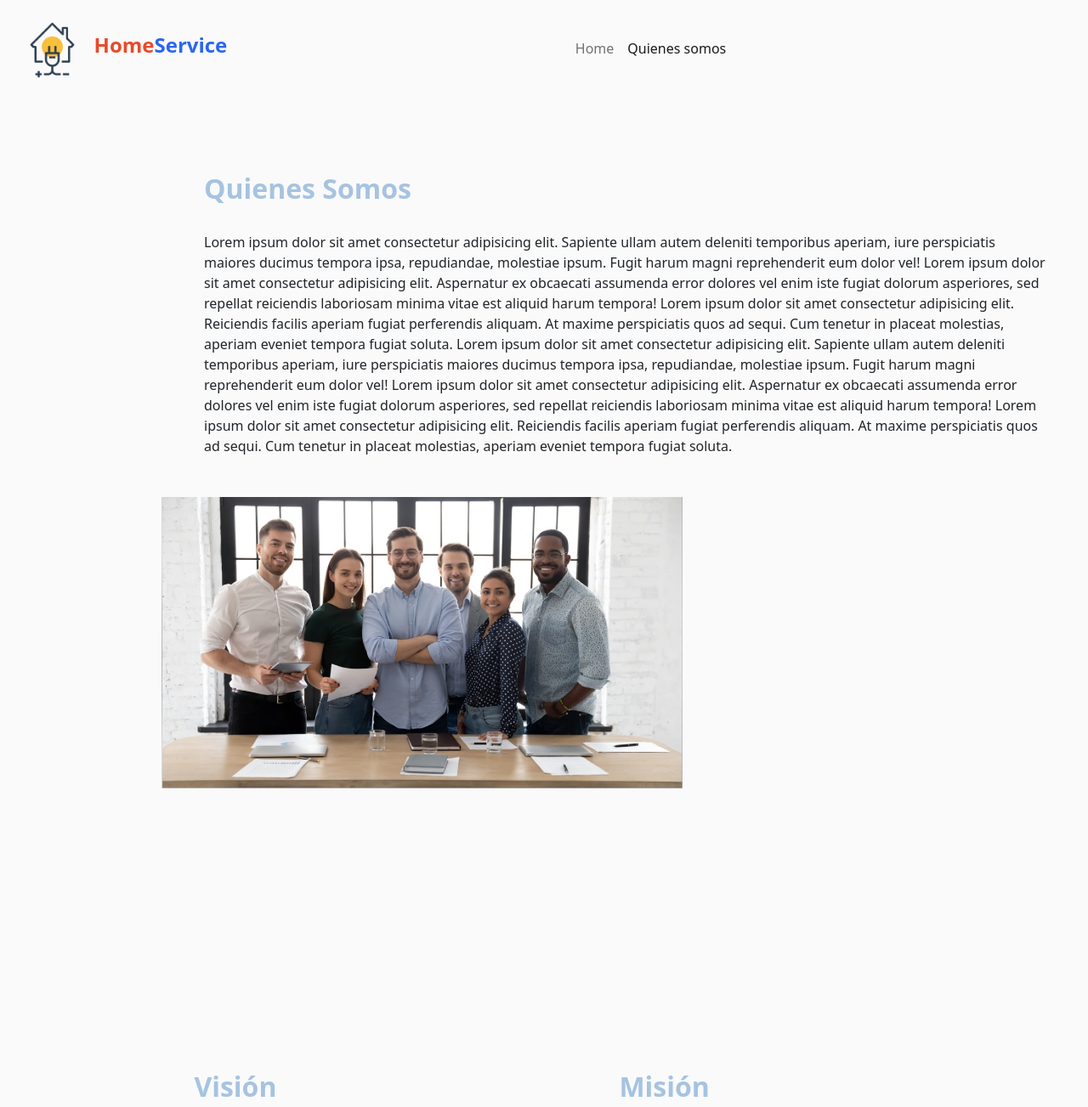
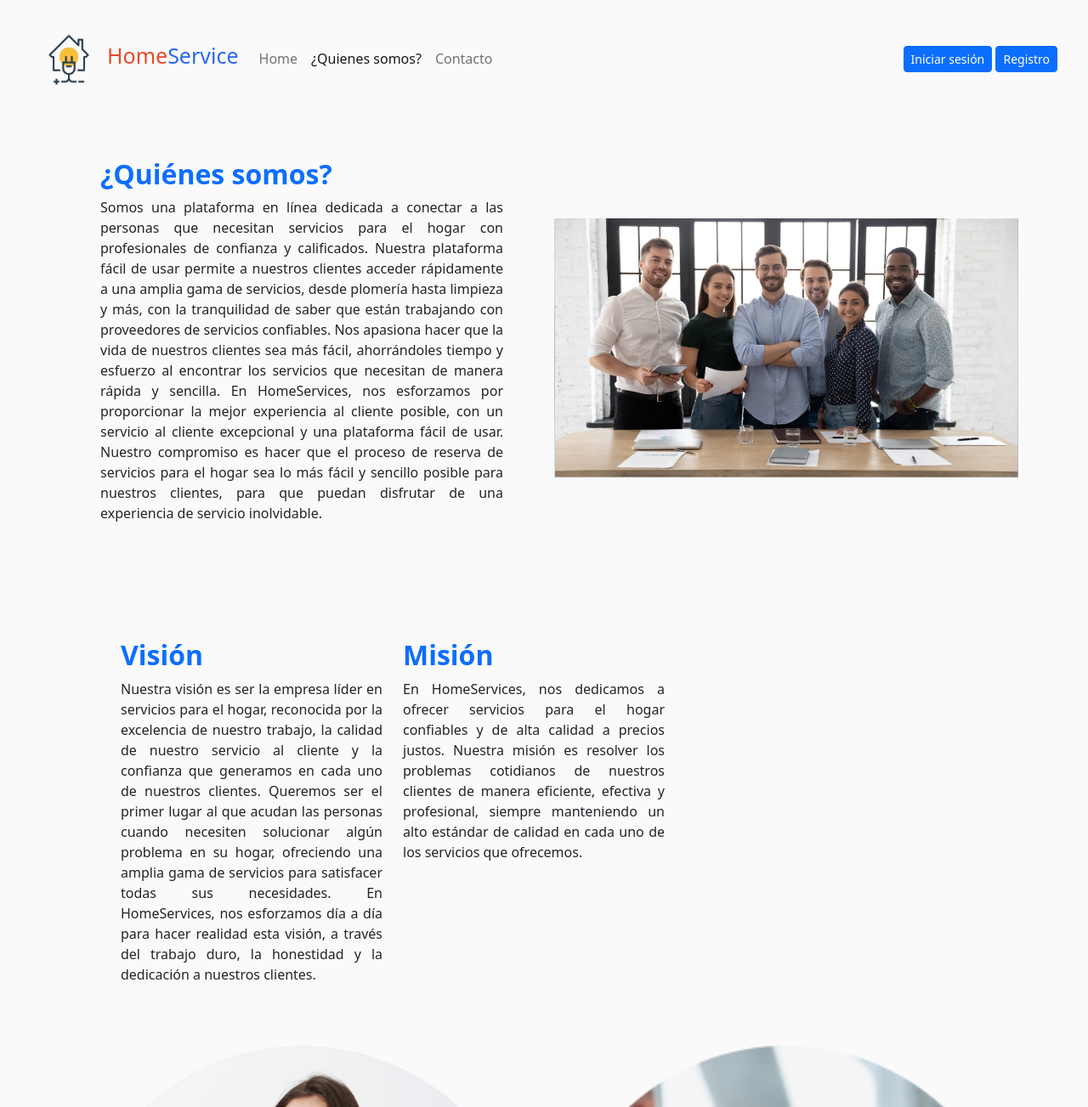
Before and after one commit to KarolCifuentes/PreEntrega2ParraCifuentes, a website: page html/quienes_somos.html in a window 1280 px wide. Shown: the top 1303 px of the page at 85% size. Drawn offline with nearby package versions, Linux system fonts and the light colour scheme; files that its build step writes are made by us from their sources.

Commit message:
responsive casi terminado en todas las paginas

```diff
--- a/html/quienes_somos.html
+++ b/html/quienes_somos.html
@@ -31,177 +31,122 @@
 </head>
 
 <body>
-    <nav class="navbar navbar-expand-lg bg-body-tertiary">
+    <nav class="navbar navbar-expand-lg p-4">
         <div class="container-fluid">
-            <div class="logo d-flex">
-                <img class="logo-img" src="/img/logo.png" alt="logo img" width="15%">
-                <h1 class="fs-4 d-flex align-items-center"><b><span class="color-home">Home</span><span class="color-services">Service</span></b></h1>
-            </div>
+            <img src="/img/logo.png" alt="img logo" width="90em">
+            <h1 class="title"><span class="color-home">Home</span><span class="color-services">Service</span></h1>
+
             <button class="navbar-toggler" type="button" data-bs-toggle="collapse"
                 data-bs-target="#navbarSupportedContent" aria-controls="navbarSupportedContent" aria-expanded="false"
                 aria-label="Toggle navigation">
                 <span class="navbar-toggler-icon"></span>
             </button>
             <div class="collapse navbar-collapse" id="navbarSupportedContent">
-                <ul class="navbar-nav me-auto mb-2 mb-lg-0">
+                <ul class="navbar-nav me-auto mb-2 mx-3 mb-lg-0 ">
                     <li class="nav-item">
                         <a class="nav-link" aria-current="page" href="/index.html">Home</a>
                     </li>
                     <li class="nav-item">
-                        <a class="nav-link active" href="/html/quienes_somos.html">Quienes somos</a>
+                        <a class="nav-link active" href="/html/quienes_somos.html">¿Quienes somos?</a>
+                    </li>
+                    <li class="nav-item">
+                        <a class="nav-link">Contacto</a>
                     </li>
                 </ul>
-                <!-- <form class="d-flex" role="search">
-                    <input class="form-control me-2" type="search" placeholder="Search" aria-label="Search">
-                    <button class="btn btn-outline-success" type="submit">Search</button>
-                </form> -->
+                <div>
+                    <a type="button" class="btn btn-primary btn-sm" href="login.html">Iniciar sesión</a>
+                    <a type="button" class="btn btn-primary btn-sm" href="registro.html">Registro</a>
+                </div>
             </div>
         </div>
     </nav>
     <main>
-        <br><br><br>
-        <section> <!--section 1 about us-->
-            <div class="row justify-content-around">
-                <div class="row mx-lg-n5">
-                    <div class="col py-3 px-lg-5" style="margin-left: 15%;">
-                        <h2 style="color: rgb(166, 195, 225);"><b>Quienes Somos</b></h2>
+        <!-- <br><br><br> -->
+        <!-- <section> section 1 about us -->
+        <div class="container">
+            <div class="row d-flex align-items-center"><!--justify-content-around-->
+                <div class="card-text col-sm-12 col-md-6 col-lg-6 col-xl-6 mt-5 mb-5 px-5"><!--mx-lg-n5-->
+                    <!-- <div class="col py-3 px-lg-5" >style="margin-left: 15%;" -->
+                    <h2 class="text-primary"><b>¿Quiénes somos?</b></h2>
                     <p>
-                            <br>
-                            Lorem ipsum dolor sit amet consectetur adipisicing elit. Sapiente ullam autem deleniti
-                            temporibus
-                            aperiam,
-                            iure perspiciatis maiores ducimus tempora ipsa, repudiandae, molestiae ipsum. Fugit harum
-                            magni
-                            reprehenderit eum
-                            dolor vel! Lorem ipsum dolor sit amet consectetur adipisicing elit. Aspernatur ex obcaecati
-                            assumenda
-                            error
-                            dolores vel enim iste fugiat dolorum asperiores, sed repellat reiciendis laboriosam minima
-                            vitae
-                            est
-                            aliquid
-                            harum tempora! Lorem ipsum dolor sit amet consectetur adipisicing elit. Reiciendis facilis
-                            aperiam
-                            fugiat
-                            perferendis aliquam. At maxime perspiciatis quos ad sequi. Cum tenetur in placeat molestias,
-                            aperiam
-                            eveniet
-                            tempora fugiat soluta.
-                            Lorem ipsum dolor sit amet consectetur adipisicing elit. Sapiente ullam autem deleniti
-                            temporibus
-                            aperiam,
-                            iure perspiciatis maiores ducimus tempora ipsa, repudiandae, molestiae ipsum. Fugit harum
-                            magni
-                            reprehenderit eum
-                            dolor vel! Lorem ipsum dolor sit amet consectetur adipisicing elit. Aspernatur ex obcaecati
-                            assumenda
-                            error
-                            dolores vel enim iste fugiat dolorum asperiores, sed repellat reiciendis laboriosam minima
-                            vitae
-                            est
-                            aliquid
-                            harum tempora! Lorem ipsum dolor sit amet consectetur adipisicing elit. Reiciendis facilis
-                            aperiam
-                            fugiat
-                            perferendis aliquam. At maxime perspiciatis quos ad sequi. Cum tenetur in placeat molestias,
-                            aperiam
-                            eveniet
-                            tempora fugiat soluta.
+                        Somos una plataforma en línea dedicada a conectar a las personas que necesitan servicios para el
+                        hogar con profesionales de confianza y calificados. Nuestra plataforma fácil de usar permite a
+                        nuestros clientes acceder rápidamente a una amplia gama de servicios, desde plomería hasta
+                        limpieza y más, con la tranquilidad de saber que están trabajando con proveedores de servicios
+                        confiables. Nos apasiona hacer que la vida de nuestros clientes sea más fácil, ahorrándoles
+                        tiempo y esfuerzo al encontrar los servicios que necesitan de manera rápida y sencilla. En
+                        HomeServices, nos esforzamos por proporcionar la mejor experiencia al cliente posible, con un
+                        servicio al cliente excepcional y una plataforma fácil de usar. Nuestro compromiso es hacer que
+                        el proceso de reserva de servicios para el hogar sea lo más fácil y sencillo posible para
+                        nuestros clientes, para que puedan disfrutar de una experiencia de servicio inolvidable.
                     </p>
+                    <!-- </div> -->
                 </div>
-                    <div class="col py-3 px-lg-5">
-                        <img src="/img/quienes somos.png" alt="img about us" height="60%" style="margin-left: 12%;">
+                <div class="col-sm-12 col-md-6 col-lg-6 col-xl-6"><!--col py-3 px-lg-5-->
+                    <img src="/img/quienes somos.png" alt="img about us" width="100%"><!--style="margin-left: 12%;"-->
                 </div>
             </div>
         </div>
-        </section>
+        <!-- </section> -->
         <br><br><br>
 
-        <section> <!-- section 2 vision and mission bootstrap -->
-            <div class="row justify-content-around"
-                style="display: flex; align-items: center; margin-left: 10%; margin-right: 10%;">
-                <div class="row mx-lg-n5">
-                    <div class="col py-3 px-lg-5">
-                        <h2 style="margin-left: 10%; color: rgb(166, 195, 225);"><b>Visión</b></h2>
-                        <p style="justify-content: center; margin-left: 10%; margin-right: 10%;">
-                            <br>
-                            Lorem ipsum dolor sit amet consectetur adipisicing elit. Sapiente ullam autem deleniti
-                            temporibus
-                            aperiam,
-                            iure perspiciatis maiores ducimus tempora ipsa, repudiandae, molestiae ipsum. Fugit harum
-                            magni
-                            reprehenderit eum
-                            dolor vel! Lorem ipsum dolor sit amet consectetur adipisicing elit. Aspernatur ex obcaecati
-                            assumenda
-                            error
-                            dolores vel enim iste fugiat dolorum asperiores, sed repellat reiciendis laboriosam minima
-                            vitae
-                            est
-                            aliquid
-                            harum tempora! Lorem ipsum dolor sit amet consectetur adipisicing elit. Reiciendis facilis
-                            aperiam
-                            fugiat
-                            perferendis aliquam. At maxime perspiciatis quos ad sequi. Cum tenetur in placeat molestias,
-                            aperiam
-                            eveniet
-                            tempora fugiat soluta.
+        <!-- <section> section 2 vision and mission bootstrap -->
+        <div class="container">
+            <div class="row d-flex align-items-center mx-5"><!--justify-content-around-->
+                <div class="row "><!--mx-lg-n5-->
+                    <div class="card-text col-sm-12 col-md-6 col-lg-4 col-xl-4 mb-5"><!--col py-3 px-lg-5-->
+                        <div>
+                            <h2 class="text-primary"><b>Visión</b></h2>
+                        </div>
+                        <p> <!--style="justify-content: center; margin-left: 10%; margin-right: 10%;"-->
+                            Nuestra visión es ser la empresa líder en servicios para el hogar, reconocida por la
+                            excelencia de nuestro trabajo, la calidad de nuestro servicio al cliente y la confianza que
+                            generamos en cada uno de nuestros clientes. Queremos ser el primer lugar al que acudan las
+                            personas cuando necesiten solucionar algún problema en su hogar, ofreciendo una amplia gama
+                            de servicios para satisfacer todas sus necesidades. En HomeServices, nos esforzamos día a
+                            día para hacer realidad esta visión, a través del trabajo duro, la honestidad y la
+                            dedicación a nuestros clientes.
                         </p>
                     </div>
-                    <div class="col py-3 px-lg-5">
-                        <h2 style="margin-left: 10%; color: rgb(166, 195, 225);"><b>Misión</b></h2>
-                        <p style="justify-content: center; margin-left: 10%; margin-right: 10%;">
-                            <br>
-                            Lorem ipsum dolor sit amet consectetur adipisicing elit. Sapiente ullam autem deleniti
-                            temporibus
-                            aperiam,
-                            iure perspiciatis maiores ducimus tempora ipsa, repudiandae, molestiae ipsum. Fugit harum
-                            magni
-                            reprehenderit eum
-                            dolor vel! Lorem ipsum dolor sit amet consectetur adipisicing elit. Aspernatur ex obcaecati
-                            assumenda
-                            error
-                            dolores vel enim iste fugiat dolorum asperiores, sed repellat reiciendis laboriosam minima
-                            vitae
-                            est
-                            aliquid
-                            harum tempora! Lorem ipsum dolor sit amet consectetur adipisicing elit. Reiciendis facilis
-                            aperiam
-                            fugiat
-                            perferendis aliquam. At maxime perspiciatis quos ad sequi. Cum tenetur in placeat molestias,
-                            aperiam
-                            eveniet
-                            tempora fugiat soluta.
+                    <div class="card-text col-sm-12 col-md-6 col-lg-4 col-xl-4 mb-5"><!--col py-3 px-lg-5-->
+                        <h2 class="text-primary"><b>Misión</b></h2>
+                        <p>
+                            En HomeServices, nos dedicamos a ofrecer servicios para el hogar confiables y de alta
+                            calidad a precios justos. Nuestra misión es resolver los problemas cotidianos de nuestros
+                            clientes de manera eficiente, efectiva y profesional, siempre manteniendo un alto estándar
+                            de calidad en cada uno de los servicios que ofrecemos.
                         </p>
                     </div>
                 </div>
             </div>
-        </section>
+        </div>
+        <!-- </section> -->
 
-        <section> <!-- section 3 business values card with bootstrap -->
+        <!-- <section> section 3 business values card with bootstrap -->
             <div class="container">
-                <div class="row">
-                    <div class="col" style="padding: 5%;">
+                <div class="row my-2">
+                    <div class="col-sm-12 col-md-6 col-lg-6 col-xl-6">
                         <img src="/img/responsabilidad.png" class="card-img-top" alt="img responsability">
-                        <div class="card-body">
+                        <div class="card-text text-center my-5 mx-5">
                             <h5 class="card-title">Responsabilidad</h5>
                             <p class="card-text">This is a wider card with supporting text below as a natural lead-in to
                                 additional content. This content is a little bit longer.
                             </p>
                         </div>
                     </div>
-                    <div class="col" style="padding: 5%;">
+                    <div class="col-sm-12 col-md-6 col-lg-6 col-xl-6">
                         <img src="/img/escucha.png" class="card-img-top" alt="img listen">
-                        <div class="card-body">
-                            <h5 class="card-title">Escucha</h5>
+                        <div class="card-text card-body my-5 mx-5">
+                            <h5 class="text-center">Escucha</h5>
                             <p class="card-text">This is a wider card with supporting text below as a natural lead-in to
                                 additional content. This content is a little bit longer.
                             </p>
                         </div>
                     </div>
-                    <div class="col" style="padding: 5%;">
+                    <div class="col-sm-12 col-md-6 col-lg-6 col-xl-6">
                         <img src="/img/excelencia.png" class="card-img-top" alt="img excellence">
-                        <div class="card-body">
-                            <h5 class="card-title">Excelencia</h5>
+                        <div class="card-text card-body my-5 mx-5">
+                            <h5 class="text-center">Excelencia</h5>
                             <p class="card-text">This is a wider card with supporting text below as a natural lead-in to
                                 additional content. This content is a little bit longer.
                             </p>
@@ -209,42 +154,45 @@
                     </div>
                 </div>
             </div>
-        </section>
+        <!-- </section> -->
 
+        <div class="row">
             <footer>
-            <div>
                 <div class="card text-center">
                     <div class="card-header">
                         <ul class="nav nav-tabs card-header-tabs">
                             <li class="nav-item">
-                                <a class="nav-link active" href="#">Informacion</a>
+                                <a class="nav-link active text-dark" href="#">Terminos legales</a>
                             </li>
                             <li class="nav-item">
-                                <a class="nav-link" href="#">Terminos legales</a>
+                                <a class="nav-link text-secondary" href="#">Soporte</a>
                             </li>
                             <li class="nav-item">
-                                <a class="nav-link" href="#">Contacto</a>
+                                <a class="nav-link text-secondary" href="#">Atencion al cliente</a>
                             </li>
                             <li class="nav-item">
-                                <a class="nav-link" href="https://play.google.com/store/apps?hl=es_419">Apps</a>
+                                <a class="nav-link text-secondary"
+                                    href="https://play.google.com/store/apps?hl=es_419">Nuestra App</a>
                             </li>
                         </ul>
                     </div>
                     <div class="card-body">
-                        <h5 class="card-title">Special title treatment</h5>
-                        <p class="card-text">With supporting text below as a natural lead-in to additional content.</p>
-                        <a href="#" class="btn btn-primary">Mas informacion</a>
+                        <h5 class="card-title">Terminos legales</h5>
+                        <p class="card-text-center">En este apartado conozca mas sobre mas los términos legales para
+                            obtener nuestro servicio.
+                        </p>
+                        <button href="#" class="btn btn-primary">Mas informacion</button>
                     </div>
                     <div class="grid-footer-nav">
-                        <a href="https://www.facebook.com/" class="fa fa-facebook-square"
-                            style="color: rgb(74, 74, 197);"></a>
-                        <a href="https://twitter.com/" class="fa fa-twitter-square" style="color: cornflowerblue;"></a>
+                        <a href="https://www.facebook.com/" class="fa fa-facebook-square"></a>
+                        <a href="https://twitter.com/" class="fa fa-twitter-square"></a>
                         <a href="https://www.linkedin.com/home" class="fa fa-linkedin-square"></a>
                     </div>
                 </div>
+            </footer>
         </div>
-        </footer>
     </main>
+    <script src="https://cdn.jsdelivr.net/npm/bootstrap@5.3.0-alpha1/dist/js/bootstrap.bundle.min.js"></script>
+
 </body>
-
 </html>
```
Also changed, not shown: html/login.html (+29 -23 lines), html/registro.html (+57 -28 lines), index.html (+3 -3 lines). Lines whose indentation alone changed are shown as unchanged.
